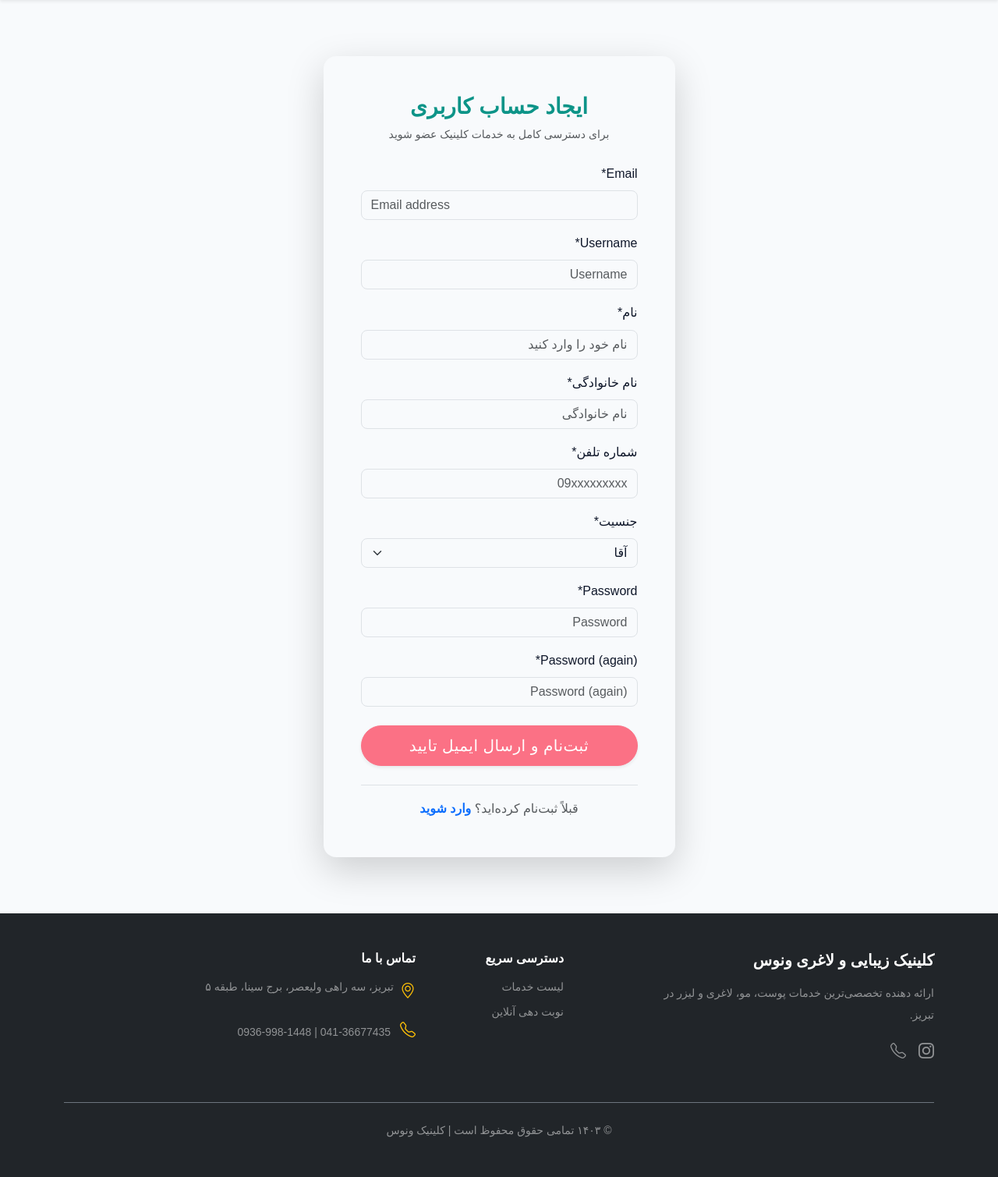
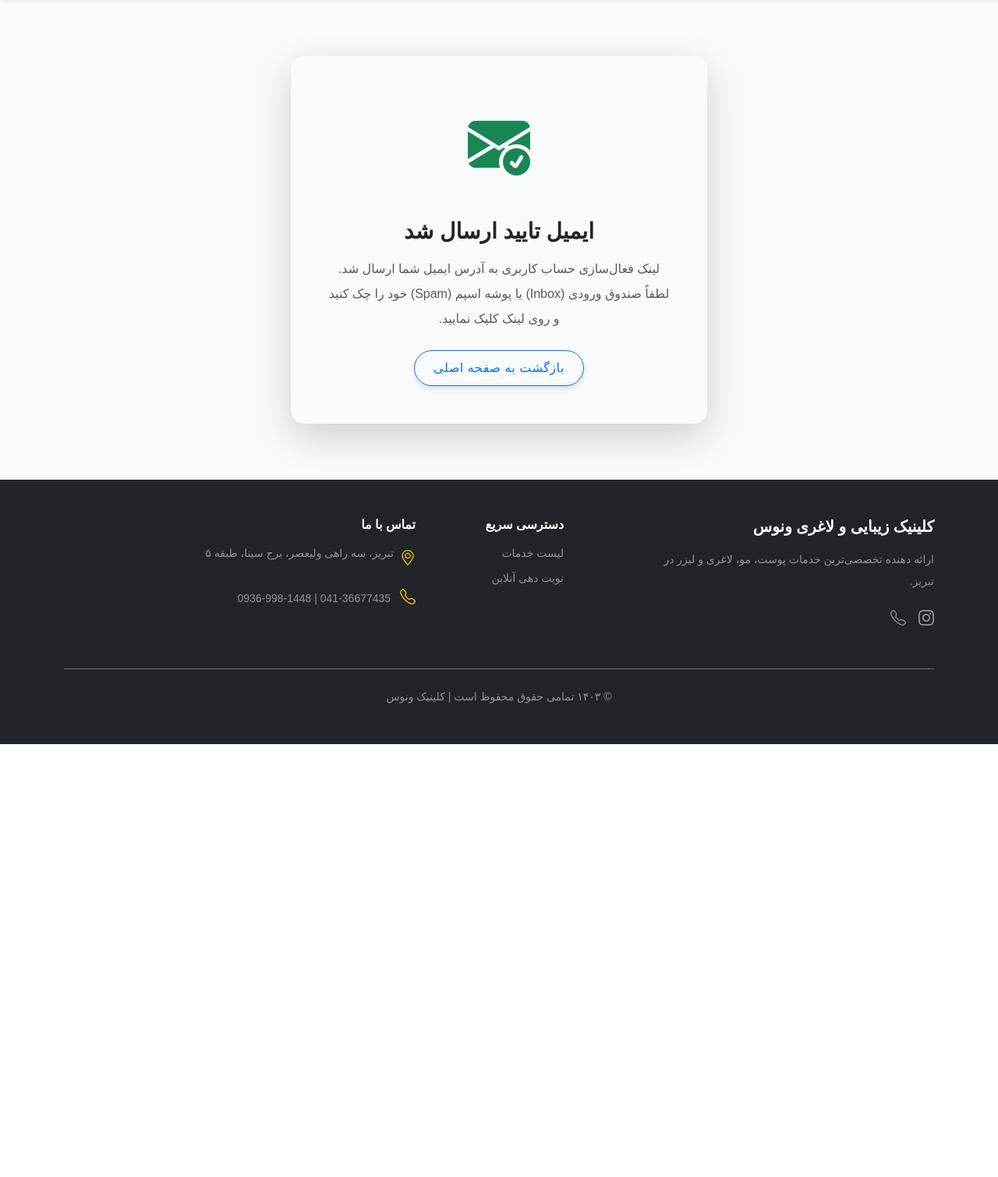
Before and after one commit to Mooli-web/1, a Django app: page /accounts/signup/ in a window 1280 px wide. Shown: the part 91-1600 px from the top of the page at 78% size. After the commit the page ends 1045 px from the top, so only its background shows below. Run offline with Django 4.2, Linux system fonts and the light colour scheme; parts of the project's set-up code (start-up, migrations or seed data) failed here and were passed over; some libraries are stand-ins or nearby versions; some web fonts are replaced.

Commit message:
تنظیمات ایمیل

```diff
--- a/templates/account/signup.html
+++ b/templates/account/signup.html
@@ -1,51 +1,31 @@
-{# templates/account/signup.html #}
+{# templates/account/verification_sent.html #}
 {% extends "base.html" %}
-{% load crispy_forms_tags %}
 {% load i18n %}
 
-{% block title %}{% trans "ثبت‌نام در کلینیک" %}{% endblock %}
+{% block title %}{% trans "تایید ایمیل" %}{% endblock %}
 
 {% block content %}
-<div class="row justify-content-center align-items-center my-5">
-    <div class="col-md-8 col-lg-5">
-        <div class="card border-0 shadow-lg rounded-4">
-            <div class="card-body p-5">
-                <div class="text-center mb-4">
-                    <h3 class="fw-bold text-primary">{% trans "ایجاد حساب کاربری" %}</h3>
-                    <p class="text-muted small">{% trans "برای دسترسی کامل به خدمات کلینیک عضو شوید" %}</p>
+<div class="container py-5">
+    <div class="row justify-content-center">
+        <div class="col-md-6 text-center">
+            <div class="card border-0 shadow-lg rounded-4 p-5">
+                <div class="mb-4 text-success">
+                    <i class="bi bi-envelope-check-fill" style="font-size: 5rem;"></i>
                 </div>
 
-                {# فرم ثبت‌نام استاندارد Allauth #}
-                <form class="signup" id="signup_form" method="post" action="{% url 'account_signup' %}">
-                    {% csrf_token %}
+                <h3 class="fw-bold text-dark mb-3">{% trans "ایمیل تایید ارسال شد" %}</h3>
 
-                    {# نمایش فرم با استایل بوت‌استرپ #}
-                    {{ form|crispy }}
+                <p class="text-muted lh-lg mb-4">
+                    لینک فعال‌سازی حساب کاربری به آدرس ایمیل شما ارسال شد.
+                    <br>
+                    لطفاً صندوق ورودی (Inbox) یا پوشه اسپم (Spam) خود را چک کنید و روی لینک کلیک نمایید.
+                </p>
 
-                    {% if redirect_field_value %}
-                    <input type="hidden" name="{{ redirect_field_name }}" value="{{ redirect_field_value }}" />
-                    {% endif %}
-
-                    <div class="d-grid gap-2 mt-4">
-                        <button type="submit" class="btn btn-primary btn-lg rounded-pill shadow-sm">
-                            {% trans "ثبت‌نام و ارسال ایمیل تایید" %}
-                        </button>
-                    </div>
-                </form>
-
-                <div class="text-center mt-4 pt-3 border-top">
-                    <p class="text-muted mb-0">
-                        {% trans "قبلاً ثبت‌نام کرده‌اید؟" %}
-                        <a href="{% url 'account_login' %}" class="fw-bold text-decoration-none">{% trans "وارد شوید" %}</a>
-                    </p>
+                <div class="d-grid gap-2 d-sm-flex justify-content-center">
+                    <a href="{% url 'clinic:home' %}" class="btn btn-outline-primary rounded-pill px-4">
+                        {% trans "بازگشت به صفحه اصلی" %}
+                    </a>
                 </div>
-
-                {# نمایش خطاهای احتمالی #}
-                {% if form.errors and not form.non_field_errors %}
-                <div class="alert alert-danger mt-3 small">
-                    لطفاً اطلاعات ورودی را بررسی کنید.
-                </div>
-                {% endif %}
             </div>
         </div>
     </div>
```
Also changed, not shown: clinic_project/settings/base.py (+10 -5 lines), templates/account/email/email_confirmation_message.txt (added, +13 -0 lines).
